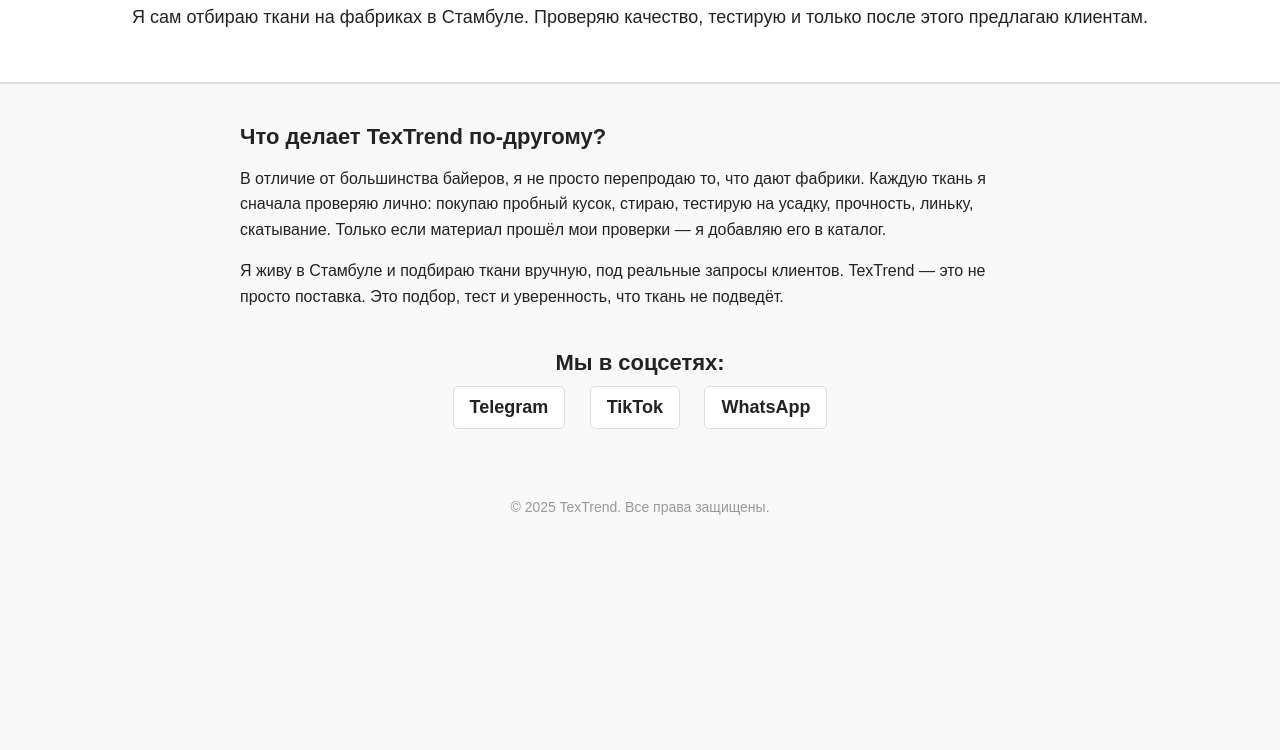
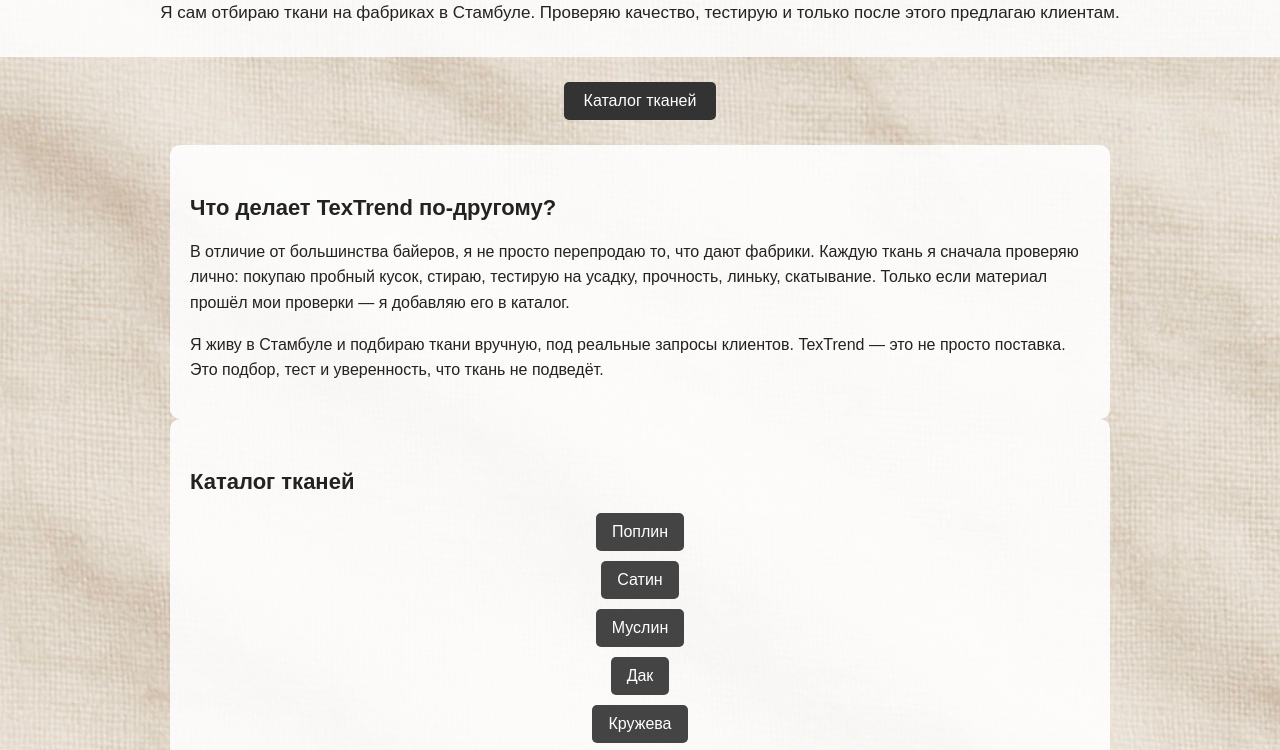
Before and after one commit to emaxir/emaxir.github.io, a plain HTML site: page index.html in a window 1280 px wide. Shown: the part 96-846 px from the top of the page. Before the commit the page ends 800 px from the top, so only its background shows below. Drawn offline with Linux system fonts and the light colour scheme.

Commit message:
Update index.html

```diff
--- a/index.html
+++ b/index.html
@@ -7,115 +7,127 @@
   <style>
     body {
       font-family: Arial, sans-serif;
-      background-color: #f9f9f9;
+      background-image: url('background.jpg');
+      background-size: cover;
+      background-repeat: no-repeat;
+      background-attachment: fixed;
       color: #222;
       margin: 0;
       padding: 0;
     }
     header {
-      background-color: #fff;
+      background-color: rgba(255, 255, 255, 0.85);
       padding: 30px 20px;
       text-align: center;
-      border-bottom: 2px solid #ddd;
     }
     header h1 {
-      font-size: 28px;
+      font-size: 26px;
       margin-bottom: 10px;
     }
     header p {
-      font-size: 18px;
-      margin-bottom: 20px;
+      font-size: 17px;
+      margin-bottom: 0;
     }
-    .button {
-      display: inline-block;
-      padding: 12px 20px;
-      background-color: #222;
-      color: #fff;
+    nav {
+      text-align: center;
+      margin: 20px 0;
+    }
+    nav a {
+      background-color: #333;
+      color: white;
+      padding: 10px 20px;
+      margin: 5px;
       text-decoration: none;
       border-radius: 5px;
-      font-weight: bold;
+      display: inline-block;
     }
     section {
-      max-width: 800px;
-      margin: 40px auto;
-      padding: 0 20px;
+      max-width: 900px;
+      margin: 0 auto;
+      padding: 20px;
+      background-color: rgba(255, 255, 255, 0.88);
+      border-radius: 10px;
     }
     h2 {
       font-size: 22px;
-      margin-bottom: 10px;
+      margin-top: 30px;
     }
     p {
       font-size: 16px;
       line-height: 1.6;
     }
-    .socials {
-      margin-top: 30px;
+    ul {
+      list-style: none;
+      padding: 0;
       text-align: center;
     }
-    .socials a {
+    ul li {
+      margin: 10px 0;
+    }
+    ul li a {
+      background-color: #444;
+      color: white;
+      padding: 10px 16px;
+      text-decoration: none;
+      border-radius: 5px;
       display: inline-block;
-      margin: 0 10px;
-      font-size: 18px;
-      color: #222;
-      text-decoration: none;
-      border: 1px solid #ddd;
-      padding: 10px 16px;
-      border-radius: 5px;
-      background-color: #fff;
-      transition: background 0.3s;
-    }
-    .socials a:hover {
-      background-color: #eee;
     }
     footer {
       text-align: center;
       font-size: 14px;
-      color: #999;
       padding: 30px 0;
+      color: #777;
     }
   </style>
 </head>
 <body>
 
   <header>
-    <h1>TexTrend — ткани, в которых зашита
-  история</h1>
-    <p>Я сам отбираю ткани на фабриках в
-    Стамбуле. Проверяю качество, тестирую
-    и только после этого предлагаю
-    клиентам.</p>
+    <h1>TexTrend — ткань, в которую впиталась жизнь</h1>
+    <p>Я сам отбираю ткани на фабриках в Стамбуле. Проверяю качество, тестирую и только после этого предлагаю клиентам.</p>
   </header>
+
+  <nav>
+    <a href="#catalog">Каталог тканей</a>
+  </nav>
 
   <section>
     <h2>Что делает TexTrend по-другому?</h2>
     <p>
-    В отличие от большинства байеров, я не
-  просто перепродаю то, что дают фабрики.
-  Каждую ткань я сначала проверяю лично:
-  покупаю пробный кусок, стираю, тестирую
-   на усадку, прочность, линьку,
-  скатывание.
-  Только если материал прошёл мои проверки
-   — я добавляю его в каталог.
+      В отличие от большинства байеров, я не просто перепродаю то, что дают фабрики.
+      Каждую ткань я сначала проверяю лично: покупаю пробный кусок, стираю, тестирую на усадку, прочность, линьку, скатывание.
+      Только если материал прошёл мои проверки — я добавляю его в каталог.
     </p>
     <p>
-  Я живу в Стамбуле и подбираю ткани
-  вручную, под реальные запросы клиентов.
-  TexTrend — это не просто поставка.
-  Это подбор, тест и уверенность, что ткань
-   не подведёт.
+      Я живу в Стамбуле и подбираю ткани вручную, под реальные запросы клиентов.
+      TexTrend — это не просто поставка. Это подбор, тест и уверенность, что ткань не подведёт.
     </p>
+  </section>
+
+  <section id="catalog">
+    <h2>Каталог тканей</h2>
+    <ul>
+      <li><a href="poplin.html">Поплин</a></li>
+      <li><a href="satin.html">Сатин</a></li>
+      <li><a href="muslin.html">Муслин</a></li>
+      <li><a href="dak.html">Дак</a></li>
+      <li><a href="lace.html">Кружева</a></li>
+      <li><a href="viscose.html">Вискоза</a></li>
+      <li><a href="costume.html">Костюмные ткани</a></li>
+    </ul>
   </section>
 
   <section class="socials">
     <h2>Мы в соцсетях:</h2>
-  <a class="button" href="https://t.me/textrend" target="_blank">Telegram</a>
-  <a class="button" href="https://www.tiktok.com/@textrend.store" target="_blank">TikTok</a>
-  <a class="button" href="https://wa.me/905436523991" target="_blank">WhatsApp</a>
+    <nav>
+      <a href="https://t.me/textrend" target="_blank">Telegram</a>
+      <a href="https://www.tiktok.com/@textrend.store" target="_blank">TikTok</a>
+      <a href="https://wa.me/905436523991" target="_blank">WhatsApp</a>
+    </nav>
   </section>
 
   <footer>
-    &copy; 2025 TexTrend. Все права защищены.
+    © 2025 TexTrend. Все права защищены.
   </footer>
 
 </body>
```
Lines whose indentation alone changed are shown as unchanged.
